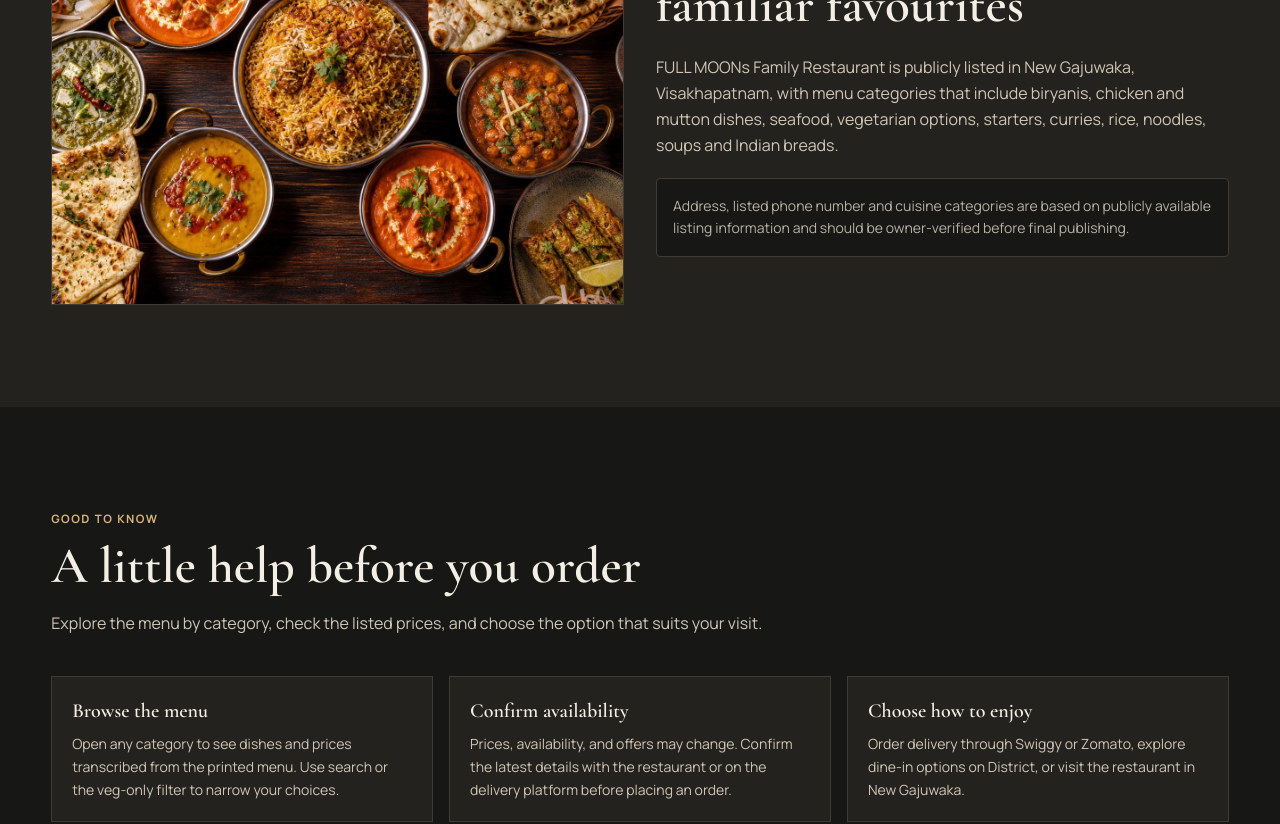
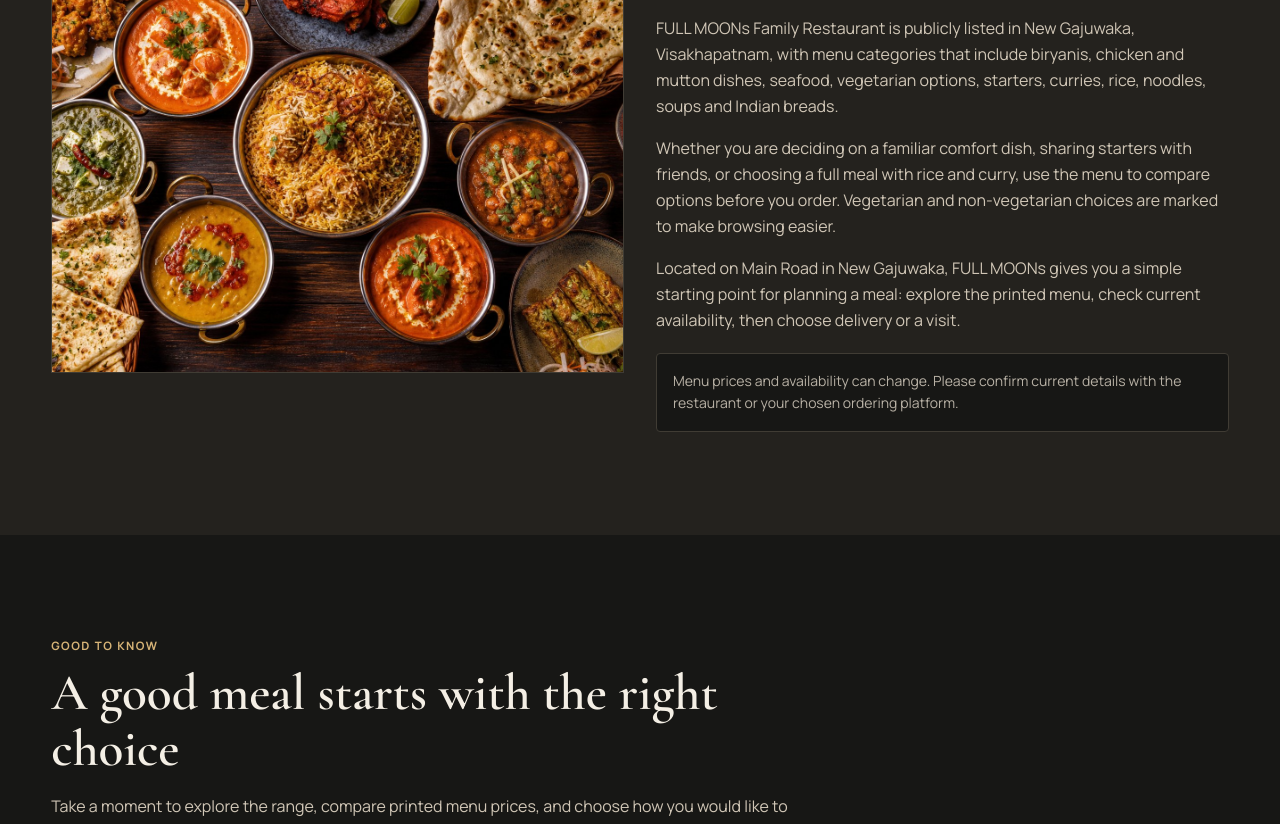
Before and after one commit to dushu2006/FullMoons, a Next.js app: page / in a window 1280 px wide. Shown: the part 1060-1884 px from the top of the page. Built offline with nearby package versions, Linux system fonts and the light colour scheme; no server answers.

Commit message:
Expand homepage restaurant copy and guidance

```diff
--- a/src/app/page.tsx
+++ b/src/app/page.tsx
@@ -51,6 +51,9 @@ export default function HomePage() {
               <p className="mt-6 max-w-[60ch] text-[clamp(1rem,1.2vw,1.125rem)] leading-relaxed text-[var(--color-text-light-secondary)]">
                 {siteConfig.hero.description}
               </p>
+              <p className="mt-4 max-w-[58ch] text-sm leading-relaxed text-[var(--color-muted)]">
+                From comforting soups and crispy starters to biryanis, curries, rice, noodles and Indian breads, explore a menu with options for different tastes and appetites.
+              </p>
               <div className="mt-8 flex flex-wrap gap-3">
                 <Link href={siteConfig.links.primaryCta} className="btn btn-primary">
                   Explore Menu
@@ -93,8 +96,14 @@ export default function HomePage() {
               <p className="mt-5 max-w-[62ch] text-base leading-relaxed text-[var(--color-text-light-secondary)]">
                 {siteConfig.intro.description}
               </p>
+              <p className="mt-4 max-w-[62ch] text-base leading-relaxed text-[var(--color-text-light-secondary)]">
+                Whether you are deciding on a familiar comfort dish, sharing starters with friends, or choosing a full meal with rice and curry, use the menu to compare options before you order. Vegetarian and non-vegetarian choices are marked to make browsing easier.
+              </p>
+              <p className="mt-4 max-w-[62ch] text-base leading-relaxed text-[var(--color-text-light-secondary)]">
+                Located on Main Road in New Gajuwaka, FULL MOONs gives you a simple starting point for planning a meal: explore the printed menu, check current availability, then choose delivery or a visit.
+              </p>
               <p className="mt-5 rounded-sm border border-[var(--color-border-dark)] bg-[var(--color-bg-primary)] p-4 text-sm leading-relaxed text-[var(--color-muted)]">
-                {siteConfig.business.sourceNote}
+                Menu prices and availability can change. Please confirm current details with the restaurant or your chosen ordering platform.
               </p>
             </div>
           </div>
@@ -104,21 +113,21 @@ export default function HomePage() {
           <div className="site-container">
             <SectionHeading
               eyebrow="Good to know"
-              title="A little help before you order"
-              description="Explore the menu by category, check the listed prices, and choose the option that suits your visit."
+              title="A good meal starts with the right choice"
+              description="Take a moment to explore the range, compare printed menu prices, and choose how you would like to enjoy FULL MOONs."
             />
             <div className="grid gap-4 md:grid-cols-3">
               <div className="border border-[var(--color-border-dark)] bg-[var(--color-bg-secondary)] p-5">
-                <h3 className="font-heading text-xl font-semibold">Browse the menu</h3>
-                <p className="mt-2 text-sm leading-relaxed text-[var(--color-text-light-secondary)]">Open any category to see dishes and prices transcribed from the printed menu. Use search or the veg-only filter to narrow your choices.</p>
+                <h3 className="font-heading text-xl font-semibold">Find your kind of meal</h3>
+                <p className="mt-2 text-sm leading-relaxed text-[var(--color-text-light-secondary)]">Start with soups and starters, explore biryanis and main-course dishes, or look through rice, noodles, curries and Indian breads. Search and dietary filters help you narrow the list.</p>
               </div>
               <div className="border border-[var(--color-border-dark)] bg-[var(--color-bg-secondary)] p-5">
-                <h3 className="font-heading text-xl font-semibold">Confirm availability</h3>
-                <p className="mt-2 text-sm leading-relaxed text-[var(--color-text-light-secondary)]">Prices, availability, and offers may change. Confirm the latest details with the restaurant or on the delivery platform before placing an order.</p>
+                <h3 className="font-heading text-xl font-semibold">Make an informed choice</h3>
+                <p className="mt-2 text-sm leading-relaxed text-[var(--color-text-light-secondary)]">Compare the listed prices and check the dish details before deciding. Menu prices, availability and offers may change, so confirm the latest information before ordering.</p>
               </div>
               <div className="border border-[var(--color-border-dark)] bg-[var(--color-bg-secondary)] p-5">
-                <h3 className="font-heading text-xl font-semibold">Choose how to enjoy</h3>
-                <p className="mt-2 text-sm leading-relaxed text-[var(--color-text-light-secondary)]">Order delivery through Swiggy or Zomato, explore dine-in options on District, or visit the restaurant in New Gajuwaka.</p>
+                <h3 className="font-heading text-xl font-semibold">Choose your next step</h3>
+                <p className="mt-2 text-sm leading-relaxed text-[var(--color-text-light-secondary)]">Order delivery through Swiggy or Zomato, check dine-in options on District, call with a question, or open directions to the restaurant in New Gajuwaka.</p>
               </div>
             </div>
           </div>
```
